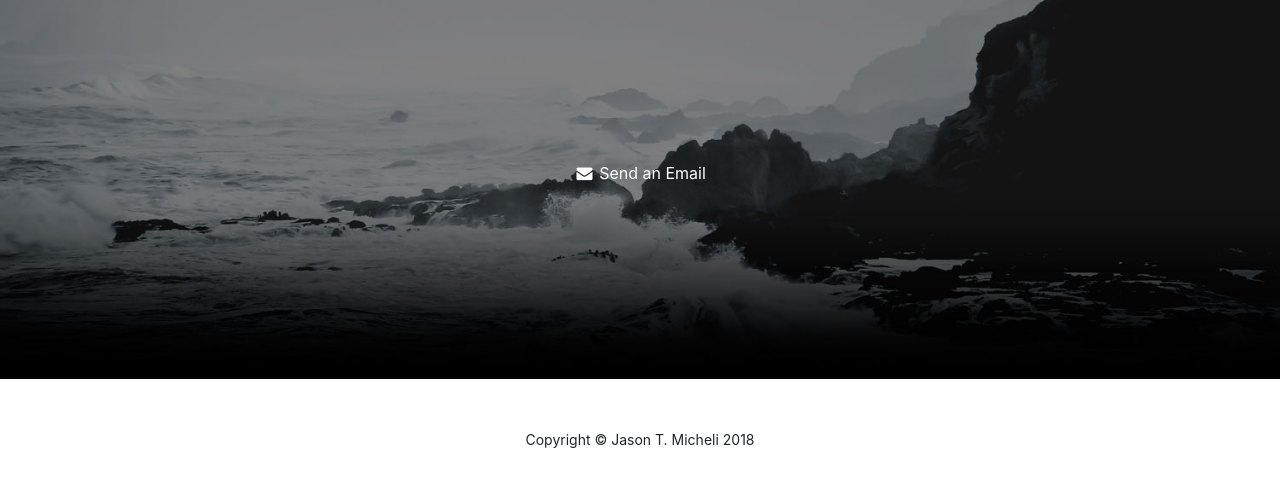
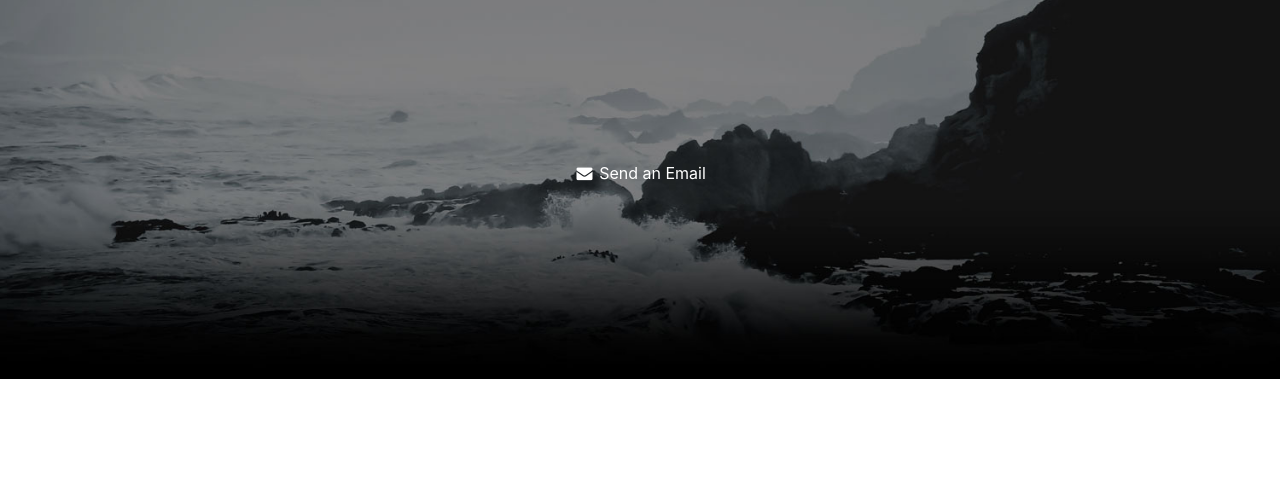
Before and after one commit to jasonmicheli/jasonmicheli.github.io, a website with bundled scripts: page index.html in a window 1280 px wide. Shown: the part 421-908 px from the top of the page. Built offline with nearby package versions, Linux system fonts and the light colour scheme.

Commit message:
Remove Copyrights text

```diff
--- a/index.html
+++ b/index.html
@@ -75,7 +75,7 @@
     <!-- Footer -->
     <footer>
       <div class="container text-center">
-        <p>Copyright &copy; Jason T. Micheli 2018</p>
+        <p></p>
       </div>
     </footer>
 
```
